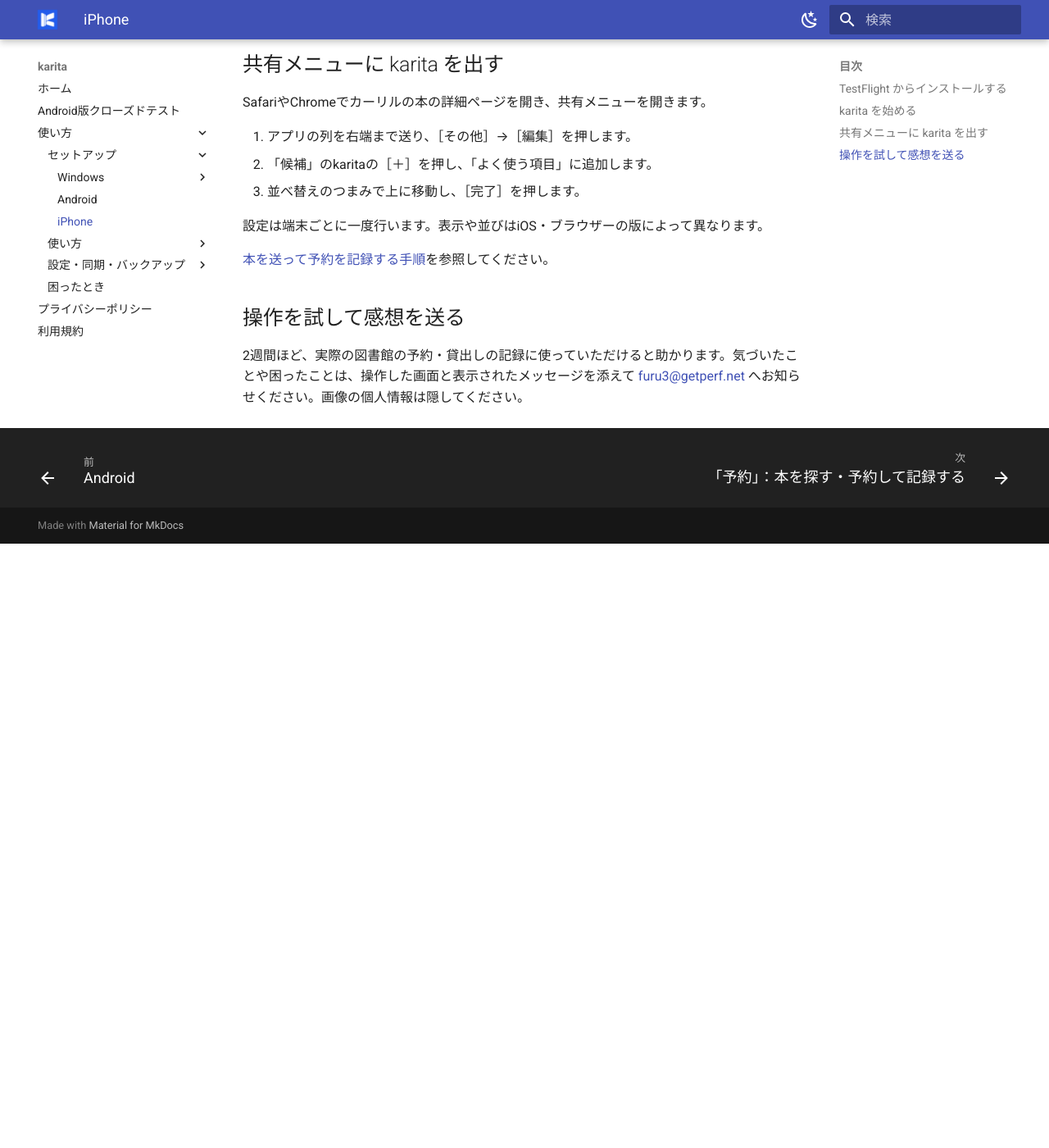
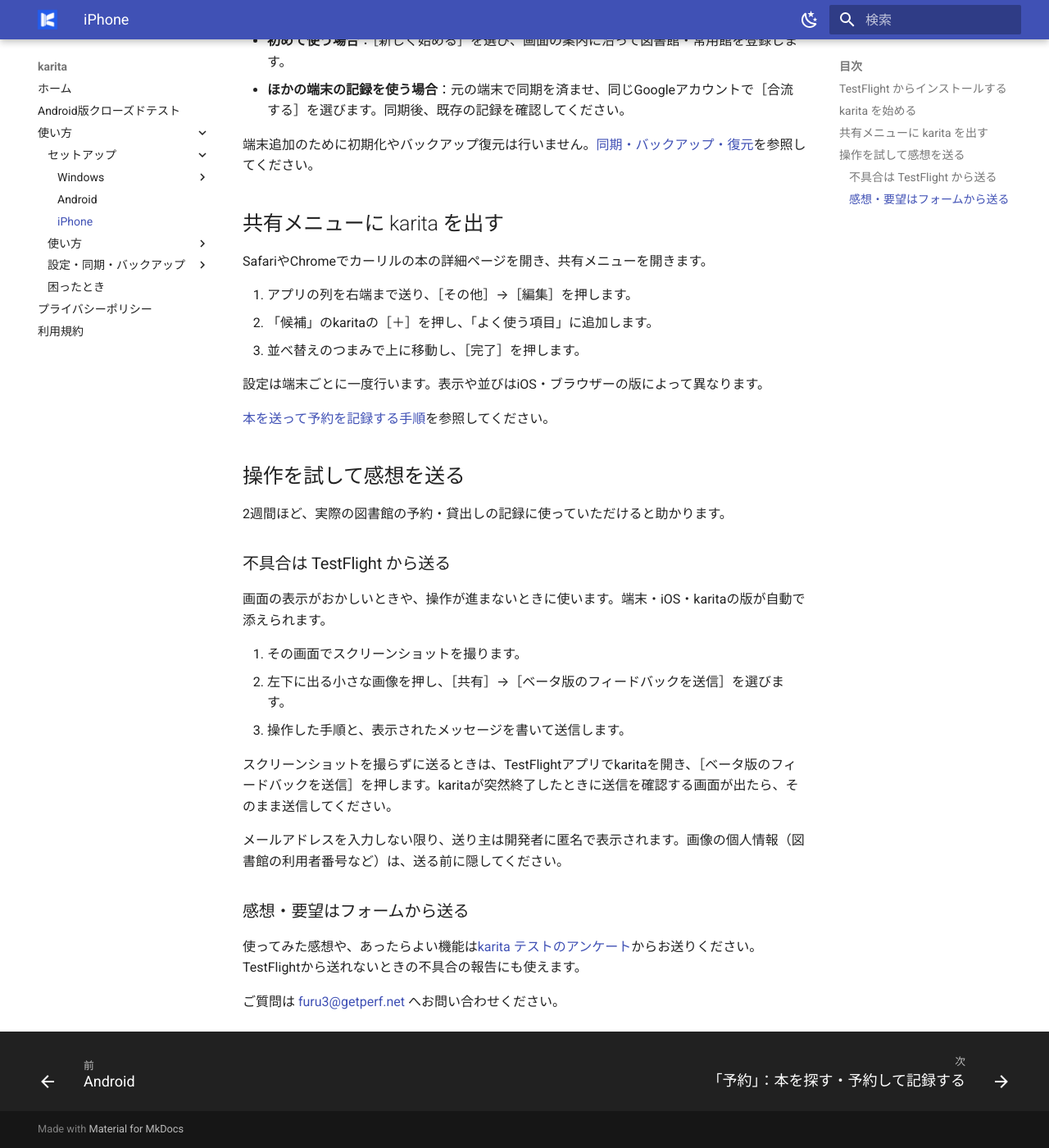
Before and after one commit to getperf/karita-site, an MkDocs documentation site: the page built from docs/guide/ios/add-device.md, in a window 1280 px wide and 1400 px high, scrolled down 745 px. Shown: the whole window at 82% size. Built offline with MkDocs 1.6.1 and Material for MkDocs 9.7.7, drawn with Linux system fonts in a browser that asks for light colours; before the commit the page ends 1408 px from its top, so only the background shows below that; some of the changed text lies outside the part shown.

Commit message:
docs: open the iPhone TestFlight public test
Publish the TestFlight public link on the iPhone setup page, split
feedback into TestFlight (bugs, with steps) and a Google Form (impressions
and requests), and announce the test on the home page.

Co-Authored-By: Claude Opus 5.5 <noreply@anthropic.com>

```diff
--- a/docs/guide/ios/add-device.md
+++ b/docs/guide/ios/add-device.md
@@ -1,12 +1,18 @@
 # iPhone のセットアップ
 
-**TestFlightでのテスト配布を準備中です。App Storeでの一般公開も準備中です。**
+**TestFlightで公開テスト中です。どなたでも参加できます。App Storeでの一般公開は準備中です。**
 
-## TestFlight からインストールする
+## TestFlight からインストールする {#testflight}
 
-誰でも参加できるTestFlightの公開リンクを準備しています。準備ができ次第、このページに掲載します。
+iOS 15以降のiPhoneで行います。
 
-公開後は、iPhoneに[TestFlight](https://apps.apple.com/jp/app/testflight/id899247664)をインストールし、公開リンクからkaritaのテストに参加してください。
+1. iPhoneに[TestFlight](https://apps.apple.com/jp/app/testflight/id899247664)をインストールします。
+2. iPhoneで公開リンク <https://testflight.apple.com/join/BQGbGq5b> を開きます。
+3. TestFlightの画面で［同意する］→［インストール］を押します。
+
+- 新しい版は、TestFlightアプリから届きます。
+- テスト版には使用期限があります。期限が近づいたら、TestFlightアプリから新しい版を入れてください。
+- 「新規テスターを受け付けていません」と表示されたときは、募集を一時的に止めています。時間をおいてお試しください。
 
 以下はインストール後の手順です。
 
@@ -35,4 +41,22 @@ SafariやChromeでカーリルの本の詳細ページを開き、共有メニ
 
 ## 操作を試して感想を送る
 
-2週間ほど、実際の図書館の予約・貸出しの記録に使っていただけると助かります。気づいたことや困ったことは、操作した画面と表示されたメッセージを添えて [furu3@getperf.net](mailto:furu3@getperf.net) へお知らせください。画像の個人情報は隠してください。
+2週間ほど、実際の図書館の予約・貸出しの記録に使っていただけると助かります。
+
+### 不具合は TestFlight から送る {#feedback-testflight}
+
+画面の表示がおかしいときや、操作が進まないときに使います。端末・iOS・karitaの版が自動で添えられます。
+
+1. その画面でスクリーンショットを撮ります。
+2. 左下に出る小さな画像を押し、［共有］→［ベータ版のフィードバックを送信］を選びます。
+3. 操作した手順と、表示されたメッセージを書いて送信します。
+
+スクリーンショットを撮らずに送るときは、TestFlightアプリでkaritaを開き、［ベータ版のフィードバックを送信］を押します。karitaが突然終了したときに送信を確認する画面が出たら、そのまま送信してください。
+
+メールアドレスを入力しない限り、送り主は開発者に匿名で表示されます。画像の個人情報（図書館の利用者番号など）は、送る前に隠してください。
+
+### 感想・要望はフォームから送る {#feedback-form}
+
+使ってみた感想や、あったらよい機能は[karita テストのアンケート](https://docs.google.com/forms/d/e/1FAIpQLSc8eWl6bRgsW01X4ZjHz1cAIGV3uSGmEz0dZIQ6MBS0LDBTxQ/viewform)からお送りください。TestFlightから送れないときの不具合の報告にも使えます。
+
+ご質問は [furu3@getperf.net](mailto:furu3@getperf.net) へお問い合わせください。
```
Also changed, not shown: docs/index.md (+2 -0 lines).
